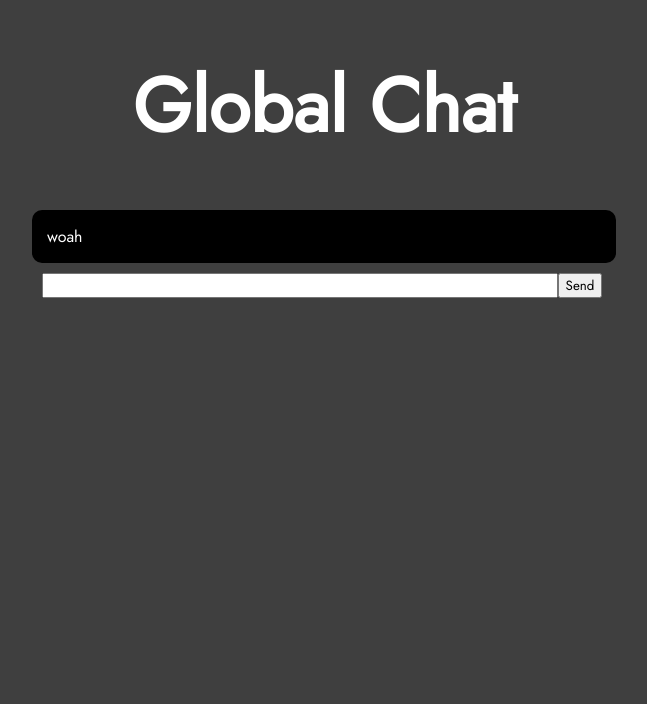
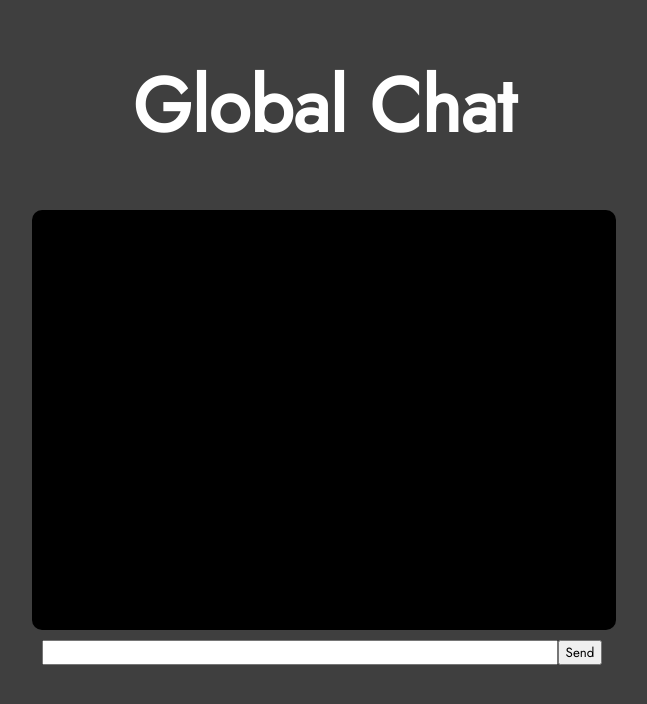
Before and after one commit to NycRat/global-chat, a React (Create React App) app in the folder frontend/: page / in a window 1280 px wide. Shown: the top 704 px of the page, without its empty margins (316-963 px from the left). Built offline with nearby package versions, Linux system fonts and the light colour scheme.

Commit message:
FRONTEND: Chat box now scrollable, auto scrolls when new message sent

```diff
--- a/frontend/src/App.tsx
+++ b/frontend/src/App.tsx
@@ -1,16 +1,25 @@
+import { useEffect } from "react";
 import { ChangeEvent, FormEvent, useState } from "react";
 
 const App = () => {
-  const [chatMessages, setChatMessages] = useState<Array<String>>(["woah"]);
+  const [messages, setMessages] = useState<Array<String>>([]);
 
   const [curMessage, setCurMessage] = useState<string>("");
 
+  const handleNewMessage = () => {
+    let chatBox = document.getElementById("chat-box");
+    if (chatBox !== null) {
+      chatBox.scrollTop = chatBox.scrollHeight;
+    }
+  };
+
   const handleSubmit = (event: FormEvent) => {
     event.preventDefault();
-    let newMessages = [...chatMessages];
+    let newMessages = [...messages];
     newMessages.push(curMessage);
-    setChatMessages(newMessages);
+    setMessages(newMessages);
     setCurMessage("");
+    handleNewMessage();
   };
 
   const handleMessageChange = (event: ChangeEvent<HTMLInputElement>) => {
@@ -18,22 +27,21 @@ const App = () => {
     setCurMessage(event.target.value);
   };
 
+  useEffect(() => {
+    handleNewMessage();
+  }, [messages]);
+
   return (
-    <div className="app">
-      <h1 className="app-title">Global Chat</h1>
-      <div className="chat-box">
-        {chatMessages.map((msg, index) => {
+    <div id="app">
+      <h1 id="app-title">Global Chat</h1>
+      <div id="chat-box">
+        {messages.map((msg, index) => {
           return <p key={index}>{msg}</p>;
         })}
       </div>
-      <form className="chat-input" onSubmit={handleSubmit}>
+      <form id="chat-input" onSubmit={handleSubmit}>
         <label>
-          <input
-            type="text"
-            name="name"
-            value={curMessage}
-            onChange={handleMessageChange}
-          />
+          <input value={curMessage} onChange={handleMessageChange} />
         </label>
 
         <input type="submit" value="Send" />
--- a/frontend/src/Styles.scss
+++ b/frontend/src/Styles.scss
@@ -17,21 +17,24 @@ input {
   font-family: "Jost", sans-serif;
 }
 
-.app {
+#app {
   width: 100%;
   height: 100%;
 }
 
-.app-title {
+#app-title {
   text-align: center;
   font-size: calc(50px + 2vw);
 }
 
-.chat-box {
+#chat-box {
   margin: auto;
   text-align: left;
   width: calc(500px + 5vw);
   max-width: 80%;
+  height: 50%;
+
+  overflow-y: auto;
 
   p {
     margin: 5px;
@@ -42,7 +45,7 @@ input {
   border-radius: 10px;
 }
 
-.chat-input {
+#chat-input {
   margin: auto;
   width: calc(500px + 5vw);
   padding: 10px;
```
